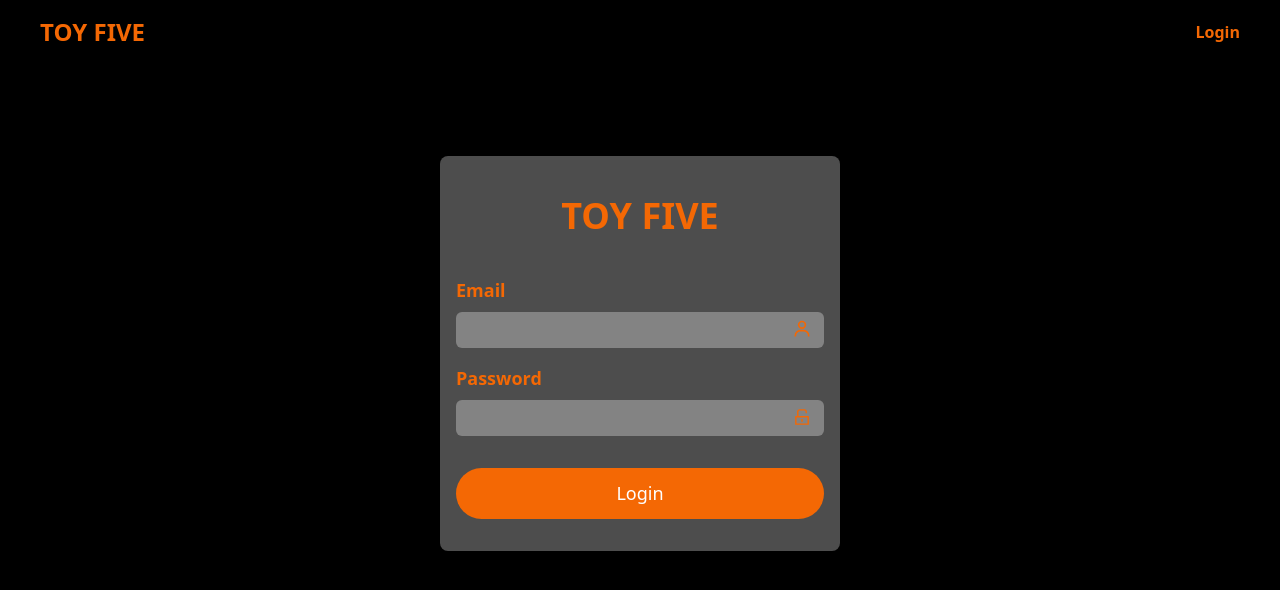
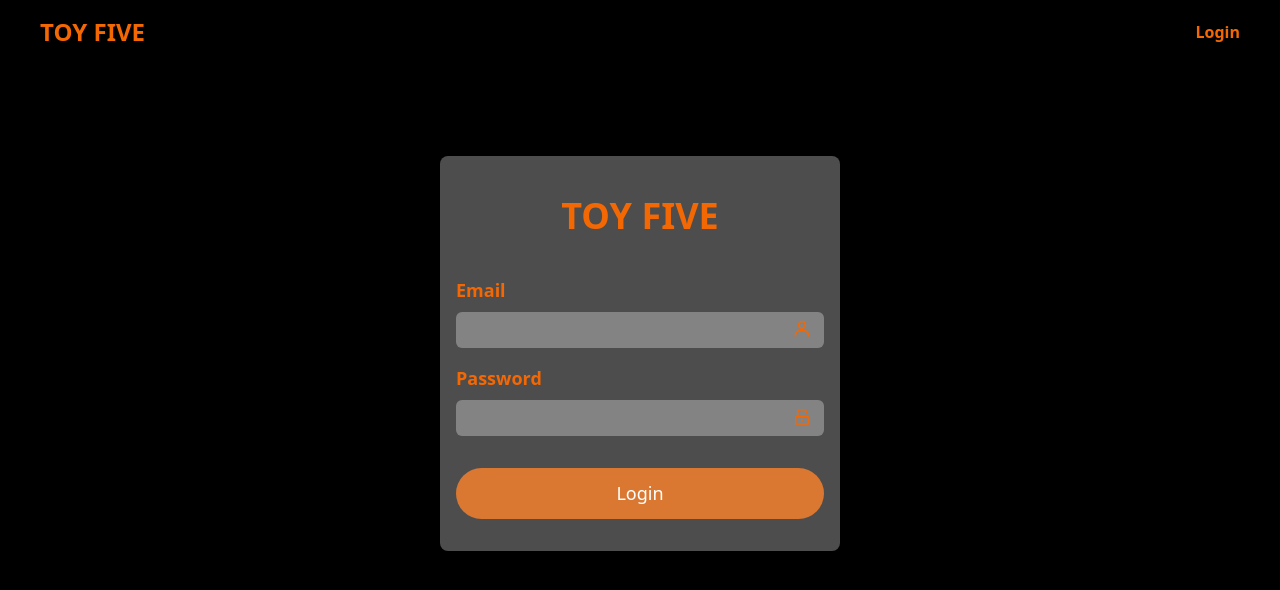
Before and after one commit to mj950313/toy-intranet2, a React (Vite) app: page /login in a window 1280 px wide. Shown: the top 590 px of the page. Built offline with nearby package versions, Linux system fonts and the light colour scheme; no server answers.

Commit message:
로그인페이지 스타일링

```diff
--- a/src/pages/LoginPage.tsx
+++ b/src/pages/LoginPage.tsx
@@ -64,7 +64,7 @@ const LoginPage = () => {
           </label>
           <div className="relative">
             <input
-              className="text-black/60 bg-white/30 rounded-md py-1.5 pl-1 w-full outline-none"
+              className="text-black/60 bg-white/30 rounded-md py-1.5 pl-2 w-full outline-none"
               type="email"
               id="email"
               {...register("email", {
@@ -89,7 +89,7 @@ const LoginPage = () => {
           </label>
           <div className="relative">
             <input
-              className="text-black/60 bg-white/30 rounded-md py-1.5 pl-1 w-full outline-none"
+              className="text-black/60 bg-white/30 rounded-md py-1.5 pl-2 w-full outline-none"
               type="password"
               id="password"
               {...register("password", {
@@ -113,11 +113,11 @@ const LoginPage = () => {
         </div>
 
         {!isLoading && (
-          <button className="text-white my-4 p-3 w-full text-[18px] rounded-full bg-myorange">
+          <button className="text-white my-4 p-3 w-full text-[18px] rounded-full bg-[#da7832]  hover:bg-myorange transition-colors">
             Login
           </button>
         )}
-        {isLoading && <BeatLoader className="mx-auto my-4" color="white" />}
+        {isLoading && <BeatLoader className="mx-auto my-4" color="#da7832" />}
       </form>
     </div>
   );
```
